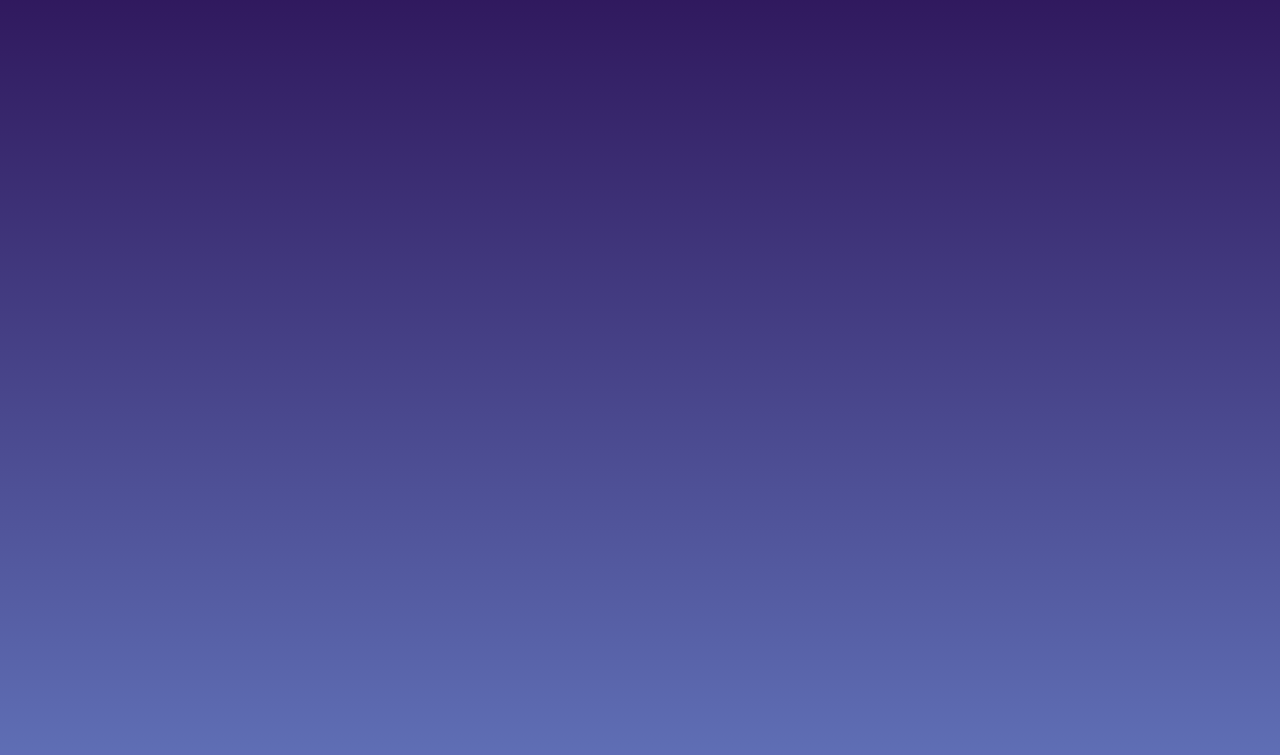
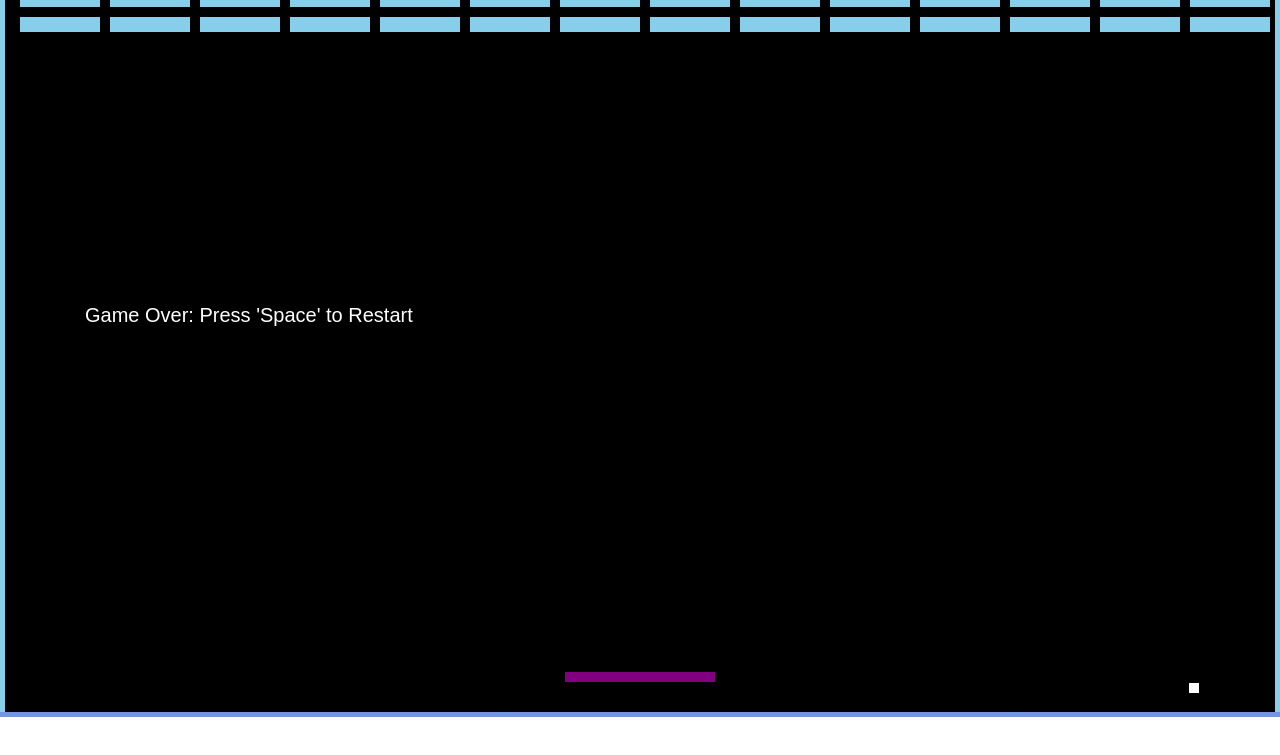
Before and after one commit to Elizabeth5335/Games, a plain HTML site: page breakout/breakout.html in a window 1280 px wide. Shown: the part 83-838 px from the top of the page. After the commit the page ends 800 px from the top, so only its background shows below. Drawn offline with Linux system fonts and the light colour scheme.

Commit message:
added breakout

```diff
--- a/breakout/breakout.css
+++ b/breakout/breakout.css
@@ -0,0 +1,11 @@
+body {
+    text-align: center;
+    height: 100vh !important;
+}
+
+#board {
+    background-color: black;
+    border-top: 5px solid skyblue;
+    border-left: 5px solid skyblue;
+    border-right: 5px solid skyblue;
+}
--- a/breakout/breakout.html
+++ b/breakout/breakout.html
@@ -1,11 +1,33 @@
 <!DOCTYPE html>
 <html>
     <head>
+        <meta charset="UTF-8">
+        <meta name="viewport", content="width=device-width, initial-scale=1.0">
         <title>Breakout</title>
+        <link rel="stylesheet" type="text/css" href="breakout.css">
         <link rel="stylesheet" type="text/css" href="../style.css">
-        <link rel="stylesheet" type="text/css" href="breakout.css">
+        <script src="breakout.js"></script>
     </head>
+
     <body>
-        <h1>Breakout</h1>
+        <header>
+            <ul>
+                <li>
+                    <a href="../index.html#content">Back</a>
+                </li>
+                <li>
+                    <a href="#">Game2</a>
+                </li>
+                <li>
+                    <a href="#">Game3</a>
+                </li>
+                <li>
+                    <a href="#">Game4</a>
+                </li>
+            </ul>
+        </header>
+        <div class="main">
+            <canvas id="board"></canvas>
+        </div>
     </body>
 </html>
--- a/breakout/breakout.js
+++ b/breakout/breakout.js
@@ -0,0 +1,224 @@
+//board
+let board;
+let boardWidth = window.innerWidth-10;
+let boardHeight = window.innerHeight-10;
+
+//players
+let playerWidth = 150;
+let playerHeight = 10;
+
+let player = {
+    x : boardWidth/2 - playerWidth/2,
+    y : boardHeight - playerHeight - 30,
+    width: playerWidth,
+    height: playerHeight,
+}
+
+//ball
+let ballWidth = 10;
+let ballHeight = 10;
+let ballVelocityX = 3; //15 for testing, 3 normal
+let ballVelocityY = 2; //10 for testing, 2 normal
+
+let ball = {
+    x : boardWidth/2,
+    y : boardHeight/2,
+    width: ballWidth,
+    height: ballHeight,
+    velocityX : ballVelocityX,
+    velocityY : ballVelocityY
+}
+
+//blocks
+let blockArray = [];
+let blockWidth = 80;
+let blockHeight = 15;
+let blockColumns = Math.floor(boardWidth/(blockWidth+10));
+let blockRows = 3; //add more as game goes on
+let blockMaxRows = 10; //limit how many rows
+let blockCount = 0;
+
+//starting block corners top left
+let blockX = 15;
+let blockY = 45;
+
+let score = 0;
+let gameOver = false;
+
+window.onload = function() {
+    board = document.getElementById("board");
+    board.height = boardHeight;
+    board.width = boardWidth;
+    context = board.getContext("2d"); //used for drawing on the board
+
+    //draw initial player
+    context.fillStyle="skyblue";
+    context.fillRect(player.x, player.y, player.width, player.height);
+
+    requestAnimationFrame(update);
+    document.addEventListener("keydown", movePlayer);
+
+    createBlocks();
+}
+
+function update() {
+    requestAnimationFrame(update);
+    if (gameOver) {
+        return;
+    }
+    context.clearRect(0, 0, board.width, board.height);
+
+    // player
+    context.fillStyle = "purple";
+    context.fillRect(player.x, player.y, player.width, player.height);
+
+    // ball
+    context.fillStyle = "white";
+    ball.x += ball.velocityX;
+    ball.y += ball.velocityY;
+    context.fillRect(ball.x, ball.y, ball.width, ball.height);
+
+    //bounce the ball off player paddle
+    if (topCollision(ball, player) || bottomCollision(ball, player)) {
+        ball.velocityY *= -1;   // flip y direction up or down
+    }
+    else if (leftCollision(ball, player) || rightCollision(ball, player)) {
+        ball.velocityX *= -1;   // flip x direction left or right
+    }
+
+    if (ball.y <= 0) {
+        ball.velocityY *= -1;
+    }
+    else if (ball.x <= 0 || (ball.x + ball.width >= boardWidth)) {
+        ball.velocityX *= -1;
+    }
+    else if (ball.y >= player.y+ball.height) {
+        context.font = "20px sans-serif";
+        context.fillText("Game Over: Press 'Space' to Restart", 80, 400);
+        gameOver = true;
+    }
+
+    //blocks
+    context.fillStyle = "skyblue";
+    for (let i = 0; i < blockArray.length; i++) {
+        let block = blockArray[i];
+        if (!block.break) {
+            if (topCollision(ball, block) || bottomCollision(ball, block)) {
+                block.break = true;     // block is broken
+                ball.velocityY *= -1;   // flip y direction up or down
+                score += 100;
+                blockCount -= 1;
+            }
+            else if (leftCollision(ball, block) || rightCollision(ball, block)) {
+                block.break = true;     // block is broken
+                ball.velocityX *= -1;   // flip x direction left or right
+                score += 100;
+                blockCount -= 1;
+            }
+            context.fillRect(block.x, block.y, block.width, block.height);
+        }
+    }
+
+    //next level
+    if (blockCount == 0) {
+        score += 100*blockRows*blockColumns; //bonus points :)
+        blockRows = Math.min(blockRows + 1, blockMaxRows);
+        createBlocks();
+    }
+
+    //score
+    context.font = "20px sans-serif";
+    context.fillText(score, 10, 25);
+}
+
+function outOfBounds(xPosition) {
+    return (xPosition < 0 || xPosition + playerWidth > boardWidth);
+}
+
+document.addEventListener("mousemove", movePlayer);
+
+function movePlayer(e) {
+    if (gameOver) {
+        if (e.code == "Space") {
+            resetGame();
+            console.log("RESET");
+        }
+        return;
+    }
+
+    let mouseX = e.clientX;
+
+    player.x = mouseX;
+
+    // Ensure the player stays within the bounds of the board
+    if (player.x < 0) {
+        player.x = 0;
+    }
+    if (player.x + playerWidth > boardWidth) {
+        player.x = boardWidth - playerWidth;
+    }
+
+
+}
+
+function detectCollision(a, b) {
+    return a.x < b.x + b.width &&   //a's top left corner doesn't reach b's top right corner
+           a.x + a.width > b.x &&   //a's top right corner passes b's top left corner
+           a.y < b.y + b.height &&  //a's top left corner doesn't reach b's bottom left corner
+           a.y + a.height > b.y;    //a's bottom left corner passes b's top left corner
+}
+
+function topCollision(ball, block) { //a is above b (ball is above block)
+    return detectCollision(ball, block) && (ball.y + ball.height) >= block.y;
+}
+
+function bottomCollision(ball, block) { //a is above b (ball is below block)
+    return detectCollision(ball, block) && (block.y + block.height) >= ball.y;
+}
+
+function leftCollision(ball, block) { //a is left of b (ball is left of block)
+    return detectCollision(ball, block) && (ball.x + ball.width) >= block.x;
+}
+
+function rightCollision(ball, block) { //a is right of b (ball is right of block)
+    return detectCollision(ball, block) && (block.x + block.width) >= ball.x;
+}
+
+function createBlocks() {
+    blockArray = []; //clear blockArray
+    for (let c = 0; c < blockColumns; c++) {
+        for (let r = 0; r < blockRows; r++) {
+            let block = {
+                x : blockX + c*blockWidth + c*10, //c*10 space 10 pixels apart columns
+                y : blockY + r*blockHeight + r*10, //r*10 space 10 pixels apart rows
+                width : blockWidth,
+                height : blockHeight,
+                break : false
+            }
+            blockArray.push(block);
+        }
+    }
+    blockCount = blockArray.length;
+}
+
+function resetGame() {
+    gameOver = false;
+    player = {
+        x : boardWidth/2 - playerWidth/2,
+        y : boardHeight - playerHeight - 5,
+        width: playerWidth,
+        height: playerHeight,
+    }
+    ball = {
+        x : boardWidth/2,
+        y : boardHeight/2,
+        width: ballWidth,
+        height: ballHeight,
+        velocityX : ballVelocityX,
+        velocityY : ballVelocityY
+    }
+    blockArray = [];
+    blockRows = 3;
+    score = 0;
+    createBlocks();
+}
--- a/style.css
+++ b/style.css
@@ -10,7 +10,7 @@
 }
 
 body{
-    min-height: 150vh;
+    /* min-height: 150vh; */
     background: linear-gradient(#2b1055, #7597de);
     overflow-x: hidden;
 }
```
